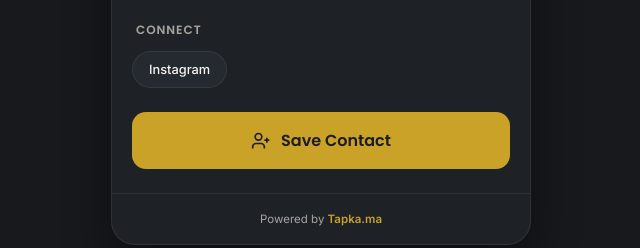
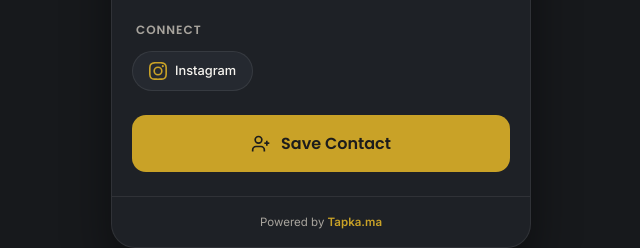
Before and after one commit to TapKaRepo/nfc-landing-template, a plain HTML site: page onlysamirhere/index.html in a window 1280 px wide. Shown: the part 739-987 px from the top of the page, 319-959 px from the left. Drawn offline with Linux system fonts and the light colour scheme.

Commit message:
onlysamirhere

```diff
--- a/onlysamirhere/script.js
+++ b/onlysamirhere/script.js
@@ -6,6 +6,16 @@
   whatsapp: '<svg viewBox="0 0 24 24" fill="currentColor"><path d="M17.472 14.382c-.297-.149-1.758-.867-2.03-.967-.273-.099-.471-.148-.67.15-.197.297-.767.966-.94 1.164-.173.199-.347.223-.644.075-.297-.15-1.255-.463-2.39-1.475-.883-.788-1.48-1.761-1.653-2.059-.173-.297-.018-.458.13-.606.134-.133.298-.347.446-.52.149-.174.198-.298.298-.497.099-.198.05-.371-.025-.52-.075-.149-.669-1.612-.916-2.207-.242-.579-.487-.5-.669-.51-.173-.008-.371-.01-.57-.01-.198 0-.52.074-.792.372-.272.297-1.04 1.016-1.04 2.479 0 1.462 1.065 2.875 1.213 3.074.149.198 2.096 3.2 5.077 4.487.709.306 1.262.489 1.694.625.712.227 1.36.195 1.871.118.571-.085 1.758-.719 2.006-1.413.248-.694.248-1.289.173-1.413-.074-.124-.272-.198-.57-.347m-5.421 7.403h-.004a9.87 9.87 0 01-5.031-1.378l-.361-.214-3.741.982.998-3.648-.235-.374a9.86 9.86 0 01-1.51-5.26c.001-5.45 4.436-9.884 9.888-9.884 2.64 0 5.122 1.03 6.988 2.898a9.825 9.825 0 012.893 6.994c-.003 5.45-4.435 9.884-9.885 9.884m8.413-18.297A11.815 11.815 0 0012.05 0C5.495 0 .16 5.335.157 11.892c0 2.096.547 4.142 1.588 5.945L.057 24l6.305-1.654a11.882 11.882 0 005.683 1.448h.005c6.554 0 11.89-5.335 11.893-11.893a11.821 11.821 0 00-3.48-8.413z"/></svg>',
   linkedin: '<svg viewBox="0 0 24 24" fill="currentColor"><path d="M20.447 20.452h-3.554v-5.569c0-1.328-.027-3.037-1.852-3.037-1.853 0-2.136 1.445-2.136 2.939v5.667H9.351V9h3.414v1.561h.046c.477-.9 1.637-1.85 3.37-1.85 3.601 0 4.267 2.37 4.267 5.455v6.286zM5.337 7.433a2.062 2.062 0 01-2.063-2.065 2.064 2.064 0 114.126 0 2.063 2.063 0 01-2.063 2.065zm1.782 13.019H3.555V9h3.564v11.452zM22.225 0H1.771C.792 0 0 .774 0 1.729v20.542C0 23.227.792 24 1.771 24h20.451C23.2 24 24 23.227 24 22.271V1.729C24 .774 23.2 0 22.222 0h.003z"/></svg>',
   external: '<svg viewBox="0 0 24 24" fill="none" stroke="currentColor" stroke-width="2"><path d="M18 13v6a2 2 0 0 1-2 2H5a2 2 0 0 1-2-2V8a2 2 0 0 1 2-2h6"/><polyline points="15 3 21 3 21 9"/><line x1="10" y1="14" x2="21" y2="3"/></svg>',
+};
+
+const SOCIAL_ICONS = {
+  tiktok: '<svg viewBox="0 0 24 24" fill="currentColor" aria-hidden="true"><path d="M19.59 6.69a4.83 4.83 0 01-3.77-4.25V2h-3.45v13.67a2.89 2.89 0 01-5.2 1.74 2.89 2.89 0 012.31-4.64 2.93 2.93 0 01.88.13V9.4a6.84 6.84 0 00-1-.05A6.33 6.33 0 005 20.1a6.34 6.34 0 0010.86-4.43v-7a8.16 8.16 0 004.77 1.52v-3.4a4.85 4.85 0 01-1-.1z"/></svg>',
+  instagram: '<svg viewBox="0 0 24 24" fill="currentColor" aria-hidden="true"><path d="M12 2.163c3.204 0 3.584.012 4.85.07 3.252.148 4.771 1.691 4.919 4.919.058 1.265.069 1.645.069 4.849 0 3.205-.012 3.584-.069 4.849-.149 3.225-1.664 4.771-4.919 4.919-1.266.058-1.644.07-4.85.07-3.204 0-3.584-.012-4.849-.07-3.26-.149-4.771-1.699-4.919-4.92-.058-1.265-.07-1.644-.07-4.849 0-3.204.013-3.583.07-4.849.149-3.227 1.664-4.771 4.919-4.919 1.266-.057 1.645-.069 4.849-.069zM12 0C8.741 0 8.333.014 7.053.072 2.695.272.273 2.69.073 7.052.014 8.333 0 8.741 0 12c0 3.259.014 3.668.072 4.948.2 4.358 2.618 6.78 6.98 6.98C8.333 23.986 8.741 24 12 24c3.259 0 3.668-.014 4.948-.072 4.354-.2 6.782-2.618 6.979-6.98.059-1.28.073-1.689.073-4.948 0-3.259-.014-3.667-.072-4.947-.196-4.354-2.617-6.78-6.979-6.98C15.668.014 15.259 0 12 0zm0 5.838a6.162 6.162 0 100 12.324 6.162 6.162 0 000-12.324zM12 16a4 4 0 110-8 4 4 0 010 8zm6.406-11.845a1.44 1.44 0 100 2.881 1.44 1.44 0 000-2.881z"/></svg>',
+  facebook: '<svg viewBox="0 0 24 24" fill="currentColor" aria-hidden="true"><path d="M24 12.073c0-6.627-5.373-12-12-12s-12 5.373-12 12c0 5.99 4.388 10.954 10.125 11.854v-8.385H7.078v-3.47h3.047V9.43c0-3.007 1.792-4.669 4.533-4.669 1.312 0 2.686.235 2.686.235v2.953H15.83c-1.491 0-1.956.925-1.956 1.874v2.25h3.328l-.532 3.47h-2.796v8.385C19.612 23.027 24 18.062 24 12.073z"/></svg>',
+  twitter: '<svg viewBox="0 0 24 24" fill="currentColor" aria-hidden="true"><path d="M18.901 1.153h3.68l-8.04 9.19L24 22.846h-7.406l-5.8-7.584-6.638 7.584H.474l8.6-9.83L0 1.154h7.594l5.243 6.932ZM17.61 20.644h2.039L6.486 3.24H4.298Z"/></svg>',
+  linkedin: ICONS.linkedin,
+  youtube: '<svg viewBox="0 0 24 24" fill="currentColor" aria-hidden="true"><path d="M23.498 6.186a3.016 3.016 0 0 0-2.122-2.136C19.505 3.545 12 3.545 12 3.545s-7.505 0-9.377.505A3.017 3.017 0 0 0 .502 6.186C0 8.07 0 12 0 12s0 3.93.502 5.814a3.016 3.016 0 0 0 2.122 2.136c1.871.505 9.376.505 9.376.505s7.505 0 9.377-.505a3.015 3.015 0 0 0 2.122-2.136C24 15.93 24 12 24 12s0-3.93-.502-5.814zM9.545 15.568V8.432L15.818 12l-6.273 3.568z"/></svg>',
+  whatsapp: ICONS.whatsapp,
 };
 
 const PLATFORM_LABELS = {
@@ -211,17 +221,21 @@
   const socialSection = document.getElementById('socialSection');
   const socialGrid = document.getElementById('social');
   socialGrid.innerHTML = '';
-  const extraSocial = social.filter(
-    (s) => s.url && !['whatsapp', 'linkedin'].includes(s.platform),
-  );
-  if (extraSocial.length) {
+  const listedSocial = social.filter((s) => s.url);
+  if (listedSocial.length) {
     socialSection.hidden = false;
-    extraSocial.forEach((s) => {
+    listedSocial.forEach((s) => {
       const a = el('a', 'social-link');
       a.href = s.url;
       a.target = '_blank';
       a.rel = 'noopener noreferrer';
-      a.textContent = PLATFORM_LABELS[s.platform] || s.platform;
+      a.setAttribute('aria-label', PLATFORM_LABELS[s.platform] || s.platform);
+      const iconWrap = el('span', 'social-link-icon');
+      iconWrap.innerHTML = SOCIAL_ICONS[s.platform] || ICONS.website;
+      const label = el('span', 'social-link-label');
+      label.textContent = PLATFORM_LABELS[s.platform] || s.platform;
+      a.appendChild(iconWrap);
+      a.appendChild(label);
       socialGrid.appendChild(a);
     });
   } else {
--- a/onlysamirhere/style.css
+++ b/onlysamirhere/style.css
@@ -265,6 +265,9 @@
 }
 
 .social-link {
+  display: inline-flex;
+  align-items: center;
+  gap: 8px;
   padding: 10px 16px;
   border: 1px solid var(--border);
   border-radius: 999px;
@@ -275,6 +278,23 @@
   background: var(--surface-elevated);
   transition: border-color 150ms ease, color 150ms ease;
   cursor: pointer;
+}
+
+.social-link-icon {
+  display: flex;
+  flex-shrink: 0;
+  align-items: center;
+  justify-content: center;
+  color: var(--theme);
+}
+
+.social-link-icon svg {
+  width: 18px;
+  height: 18px;
+}
+
+.social-link-label {
+  line-height: 1;
 }
 
 .social-link:hover {
```
